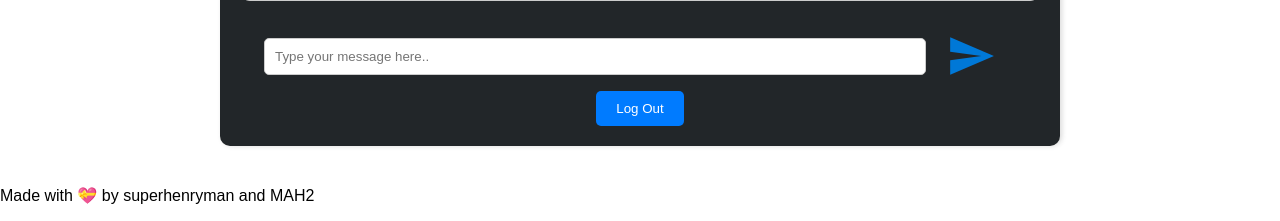
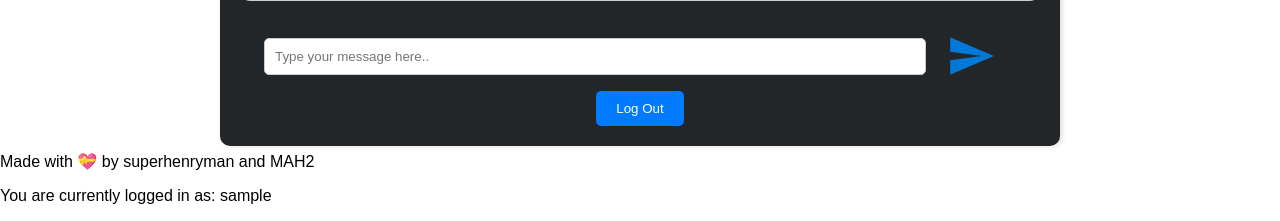
Before and after one commit to superhenryman/DiscordUnblocked, a Flask app: page /chatpage in a window 1280 px wide. Shown: the part 579-800 px from the top of the page. Run offline with Flask 3, Linux system fonts and the light colour scheme; the visitor is signed in with stand-in values (Sample User, id 1); some libraries are stand-ins or nearby versions.

Commit message:
Update chatpage.html

```diff
--- a/templates/chatpage.html
+++ b/templates/chatpage.html
@@ -33,6 +33,7 @@
     </div>
     <div class="container" id="container">
       <h1>Chat App</h1>
+
       <div class="chat-box" id="chatBox">
       </div>
 
@@ -141,6 +142,7 @@
 
     <footer id="credits">
       <p>Made with 💝 by superhenryman and MAH2</p>
+      <p>You are currently logged in as: {{ username }}</p>
     </footer>
   </body>
 </html>
```
